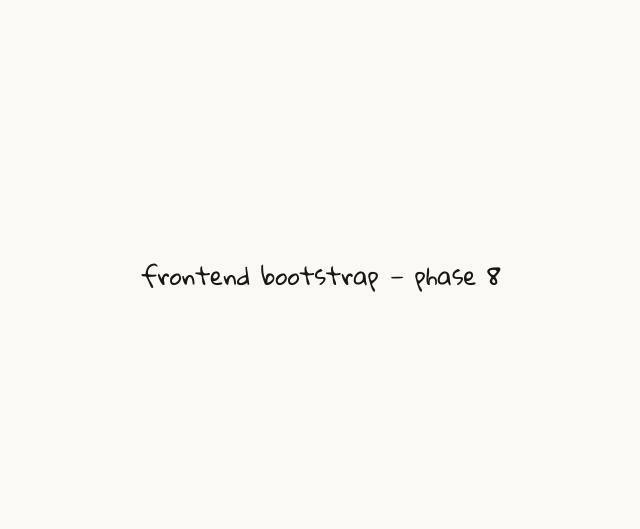
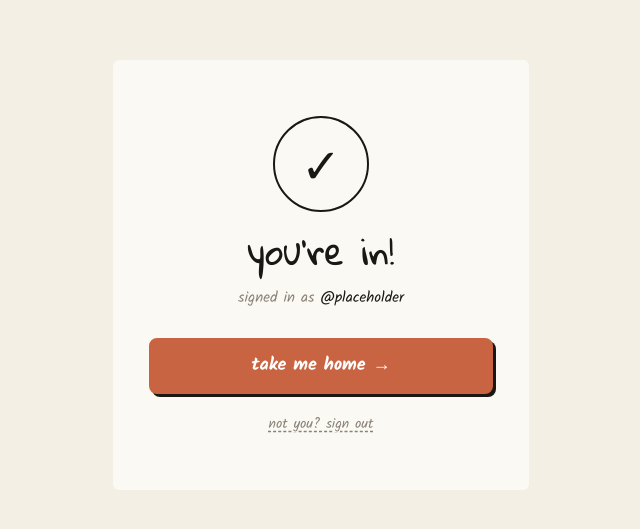
Before and after one commit to gabrzb/auth-golang, a React (Vite) app in the folder frontend/: page / in a window 1280 px wide. Shown: the part 125-654 px from the top of the page, without its empty margins (319-959 px from the left). Built offline with nearby package versions, Linux system fonts and the light colour scheme.

Commit message:
feat: wire react-router between sign-in, sign-up and dashboard

```diff
--- a/frontend/src/App.tsx
+++ b/frontend/src/App.tsx
@@ -1,7 +1,20 @@
+import { BrowserRouter, Navigate, Route, Routes } from "react-router-dom"
+
+import { Toaster } from "@/components/ui/sonner"
+import { Dashboard } from "@/pages/Dashboard"
+import { SignIn } from "@/pages/SignIn"
+import { SignUp } from "@/pages/SignUp"
+
 export default function App() {
   return (
-    <div className="min-h-screen flex items-center justify-center">
-      <h1 className="text-2xl">frontend bootstrap — phase 8</h1>
-    </div>
+    <BrowserRouter>
+      <Routes>
+        <Route path="/" element={<Dashboard />} />
+        <Route path="/sign-in" element={<SignIn />} />
+        <Route path="/sign-up" element={<SignUp />} />
+        <Route path="*" element={<Navigate to="/" replace />} />
+      </Routes>
+      <Toaster />
+    </BrowserRouter>
   )
 }
```
